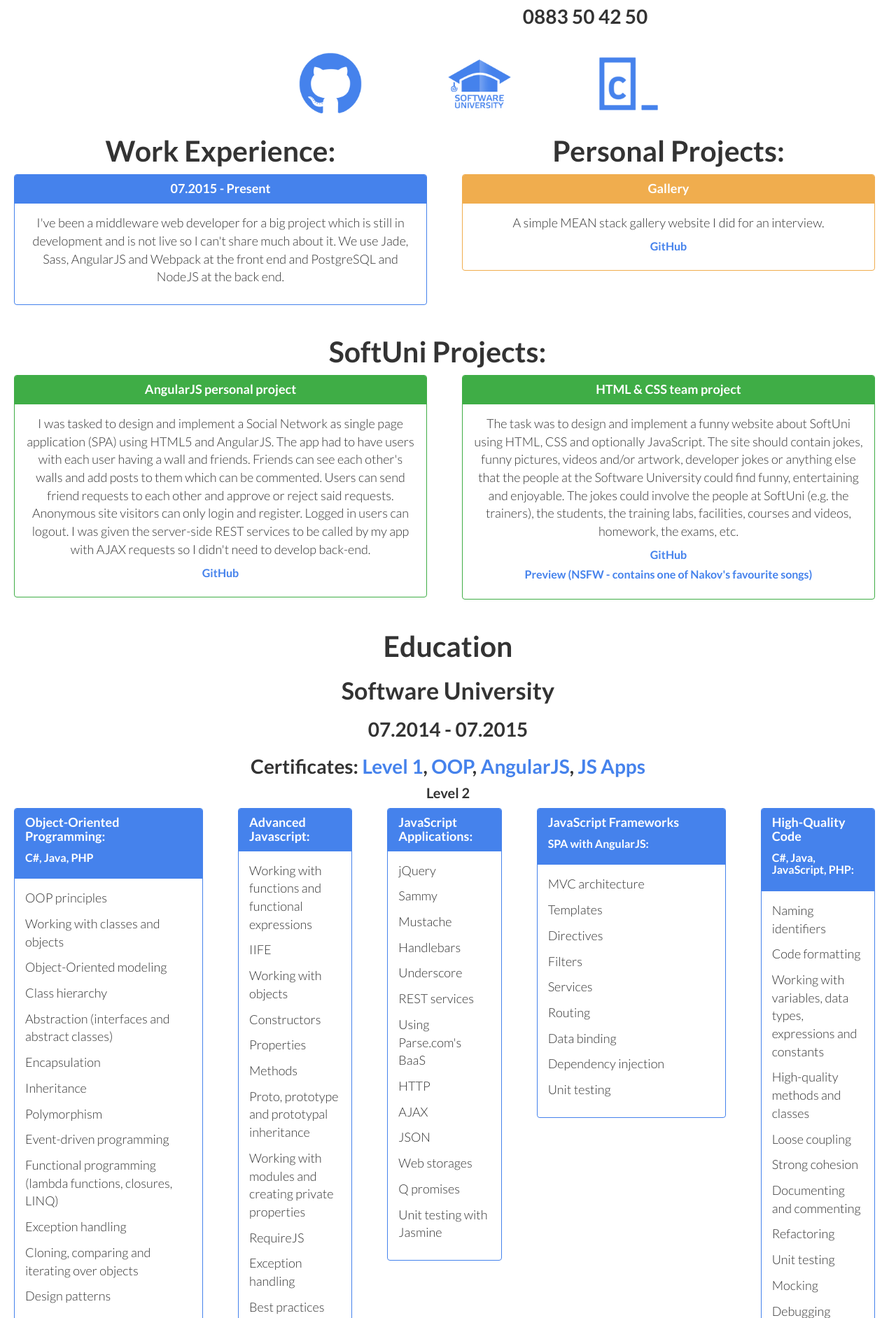
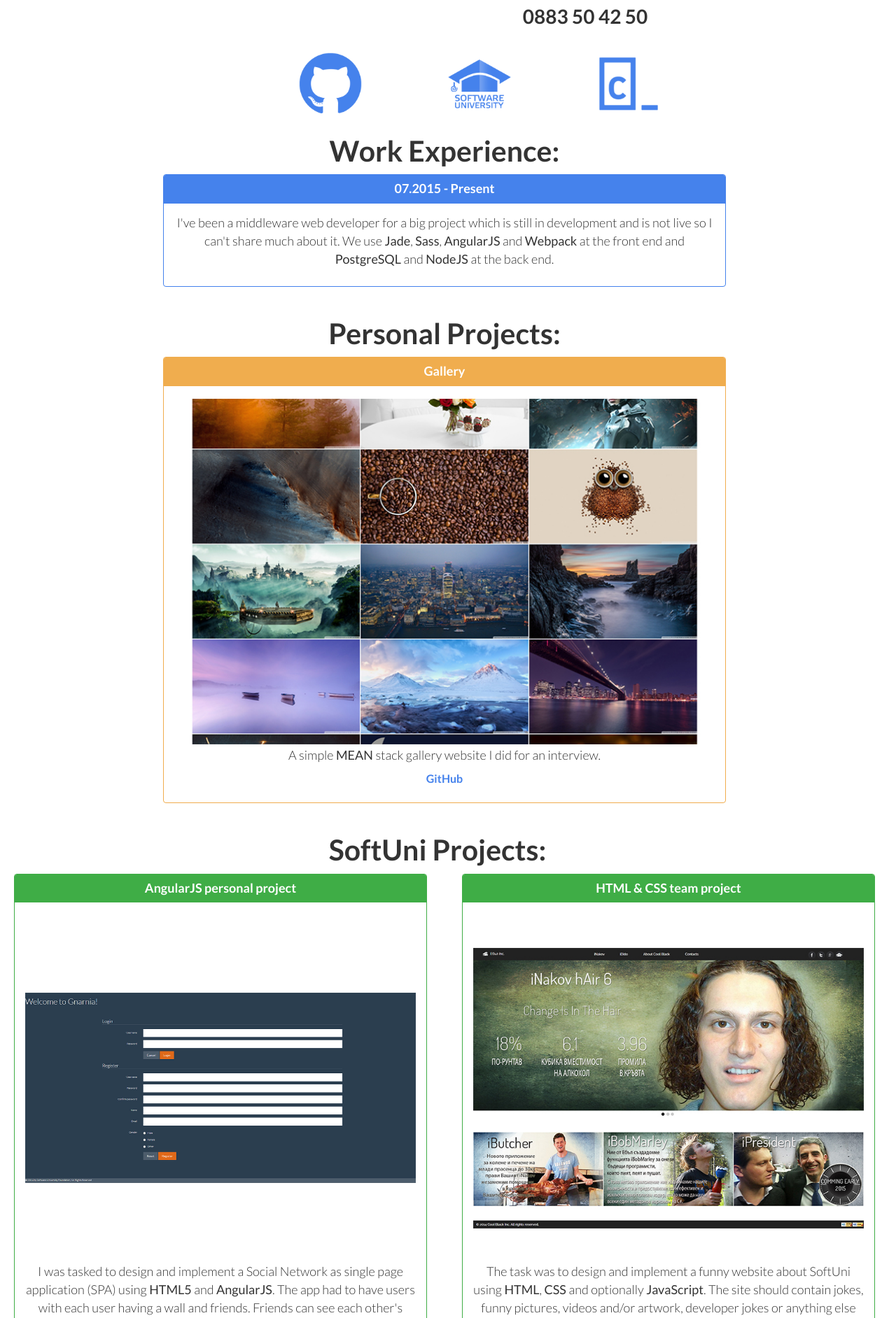
Before and after one commit to toshkatta/cv, a PHP site: page /html.html in a window 1280 px wide. Shown: the part 309-2193 px from the top of the page at 70% size. Run offline with PHP 8.4, Linux system fonts and the light colour scheme.

Commit message:
Added preview images for projects.
Signed-off-by: toshkatta <toshkatta@gmail.com>

```diff
--- a/html.html
+++ b/html.html
@@ -44,26 +44,28 @@
         </div>
         <div>
             <div class="row">
-                <div class="col-md-6 col-sm-12 project">
+                <div class="col-md-8 col-md-offset-2 col-sm-12 project">
                 	<h1 class="centered">Work Experience:</h1>
                     <div class="panel panel-primary centered">
                         <div class="panel-heading">
                             <h5 class="panel-title">07.2015 - Present</h5>
                         </div>
                         <div class="panel-body">
-                            <p>I've been a middleware web developer for a big project which is still in development and is not live so I can't share much about it. We use Jade, Sass, AngularJS and Webpack at the front end and PostgreSQL and NodeJS at the back end.</p>
+                            <p>I've been a middleware web developer for a big project which is still in development and is not live so I can't share much about it. We use <span class="bolded">Jade</span>, <span class="bolded">Sass</span>, <span class="bolded">AngularJS</span> and <span class="bolded">Webpack</span> at the front end and <span class="bolded">PostgreSQL</span> and <span class="bolded">NodeJS</span> at the back end.</p>
                         </div>
                     </div>
                 </div>
-
-                <div class="col-md-6 col-sm-12 project">
+            </div>
+            <div class="row">
+            	<div class="col-md-8 col-md-offset-2 col-sm-12 project">
                 	<h1 class="centered">Personal Projects:</h1>
                     <div class="panel panel-warning centered">
                         <div class="panel-heading">
                             <h5 class="panel-title">Gallery</h5>
                         </div>
                         <div class="panel-body">
-                            <p>A simple MEAN stack gallery website I did for an interview.</p>
+                        	<div id="gallery" class="preview"></div>
+                            <p>A simple <span class="bolded">MEAN</span> stack gallery website I did for an interview.</p>
                             <h5 class="centered"><a href="https://github.com/toshkatta/Gallery-1.1">GitHub</a></h5>
                         </div>
                     </div>
@@ -77,7 +79,8 @@
                             <h5 class="panel-title">AngularJS personal project</h5>
                         </div>
                         <div class="panel-body">
-                            <p>I was tasked to design and implement a Social Network as single page application (SPA) using HTML5 and AngularJS. The app had to have users with each user having a wall and friends. Friends can see each other's walls and add posts to them which can be commented. Users can send friend requests to each other and approve or reject said requests. Anonymous site visitors can only login and register. Logged in users can logout. I was given the server-side REST services to be called by my app with AJAX requests so I didn't need to develop back-end.</p>
+                        	<div id="social-network" class="preview"></div>
+                            <p>I was tasked to design and implement a Social Network as single page application (SPA) using <span class="bolded">HTML5</span> and <span class="bolded">AngularJS</span>. The app had to have users with each user having a wall and friends. Friends can see each other's walls and add posts to them which can be commented. Users can send friend requests to each other and approve or reject said requests. Anonymous site visitors can only login and register. Logged in users can logout. I was given the server-side REST services to be called by my app with AJAX requests so I didn't need to develop back-end.</p>
                             <h5 class="centered"><a href="https://github.com/toshkatta/Angular-Project">GitHub</a></h5>
                         </div>
                     </div>
@@ -88,7 +91,8 @@
                             <h5 class="panel-title">HTML &amp; CSS team project</h5>
                         </div>
                         <div class="panel-body">
-                            <p>The task was to design and implement a funny website about SoftUni using HTML, CSS and optionally JavaScript. The site should contain jokes, funny pictures, videos and/or artwork, developer jokes or anything else that the people at the Software University could find funny, entertaining and enjoyable. The jokes could involve the people at SoftUni (e.g. the trainers), the students, the training labs, facilities, courses and videos, homework, the exams, etc.</p>
+                        	<div id="nak" class="preview"></div>
+                            <p>The task was to design and implement a funny website about SoftUni using <span class="bolded">HTML</span>, <span class="bolded">CSS</span> and optionally <span class="bolded">JavaScript</span>. The site should contain jokes, funny pictures, videos and/or artwork, developer jokes or anything else that the people at the Software University could find funny, entertaining and enjoyable. The jokes could involve the people at SoftUni (e.g. the trainers), the students, the training labs, facilities, courses and videos, homework, the exams, etc.</p>
                             <h5 class="centered"><a href="https://github.com/CoolBlack/HTML-CSSProject">GitHub</a></h5>
                             <h5 class="centered"><a href="https://cdn.rawgit.com/CoolBlack/HTML-CSSProject/master/HomePage.html">Preview (NSFW - contains one of Nakov's favourite songs)</a></h5>
                         </div>
@@ -277,7 +281,7 @@
                     <div class="row">
                     	<div class="project col-md-6 col-md-offset-3 col-sm-12">
 	                        <h5 class="centered">Completed the HTML &amp; CSS, JavaScript and PHP classes at Codecademy.</h5>
-	                        <div class="panel panel-warning">
+	                        <div class="panel panel-warning centered">
 	                            <div class="panel-heading">
 	                                <h5 class="panel-title">Art academy Plovdiv</h5>
 	                                <h5>2010-2016</h5>
--- a/style.css
+++ b/style.css
@@ -50,7 +50,9 @@ a:hover {
     max-width: 100%;
 }
 
-.col-sm-4, .col-sm-3, .col-sm-2 {
+.col-sm-4,
+.col-sm-3,
+.col-sm-2 {
     padding: 5px;
 }
 
@@ -108,7 +110,18 @@ body {
     font-size: 18px;
 }
 
-h1, h2, h3, h4, h5, h6, .h1, .h2, .h3, .h4, .h5, .h6 {
+h1,
+h2,
+h3,
+h4,
+h5,
+h6,
+.h1,
+.h2,
+.h3,
+.h4,
+.h5,
+.h6 {
     font-family: "Lato", "Helvetica Neue", Helvetica, Arial, sans-serif;
 }
 
@@ -120,3 +133,30 @@ h1, h2, h3, h4, h5, h6, .h1, .h2, .h3, .h4, .h5, .h6 {
 .push-top {
     margin-top: 25px;
 }
+
+#gallery {
+    background-image: url("./images/gallery.jpg");
+}
+
+#social-network {
+    background-image: url("./images/sn.jpg");
+}
+
+#nak {
+    background-image: url("./images/inak.jpg");
+}
+
+
+.preview {
+    background-size: contain;
+    /*width: 500px;*/
+    height: 500px;
+    margin: 0 auto;
+    background-repeat: no-repeat;
+    background-position: center center;
+}
+
+
+.bolded {
+	font-weight: 500;
+}
```
Also changed, not shown: images/cv.png (deleted), images/gallery.jpg (added), images/inak.jpg (added), images/sn.jpg (added). Lines whose indentation alone changed are shown as unchanged.
